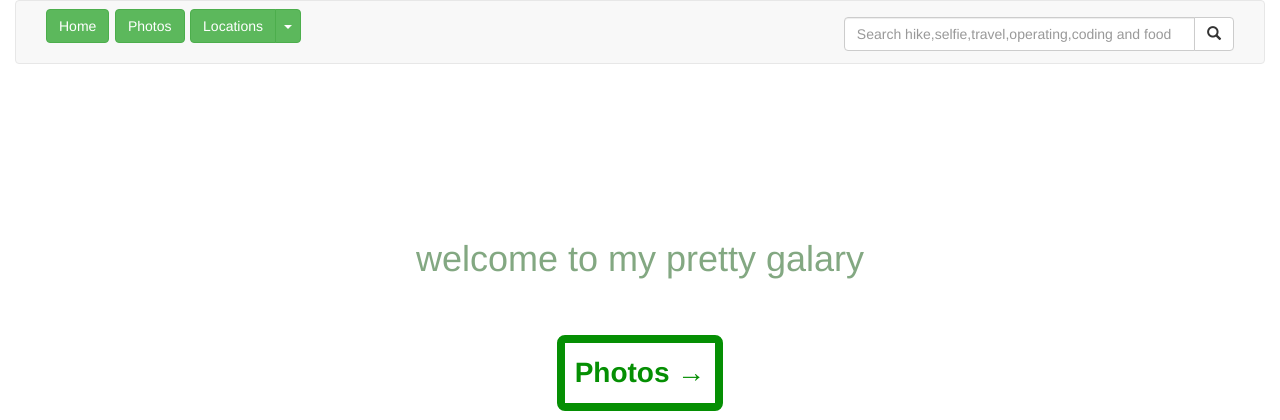
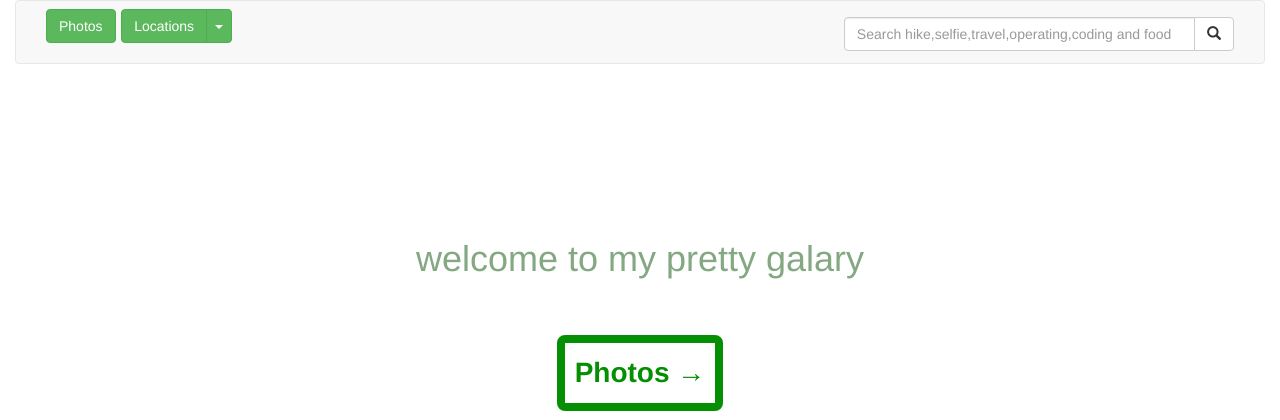
Before and after one commit to PeterAnami/pretty-galary, a Django app: page / in a window 1280 px wide. Shown: the top 420 px of the page. Run offline with Django 3.2, Linux system fonts and the light colour scheme; some libraries are stand-ins or nearby versions.

Commit message:
mypictures file updates

```diff
--- a/mypictures/templates/navbar.html
+++ b/mypictures/templates/navbar.html
@@ -13,7 +13,6 @@
       </div>
       <!-- Collect the nav links, forms, and other content for toggling -->
       <div class="collapse navbar-collapse" id="bs-example-navbar-collapse-1">
-        <a  class="btn btn-success menu" href="{% url 'homepage' %}">Home</a>
         <a  class="btn btn-success menu" href="{% url 'allPhotos' %}">Photos</a>
         <!-- Split button -->
         <div class="btn-group">
```
Also changed, not shown: mypictures/static/js/script.js (deleted, +0 -14 lines).
